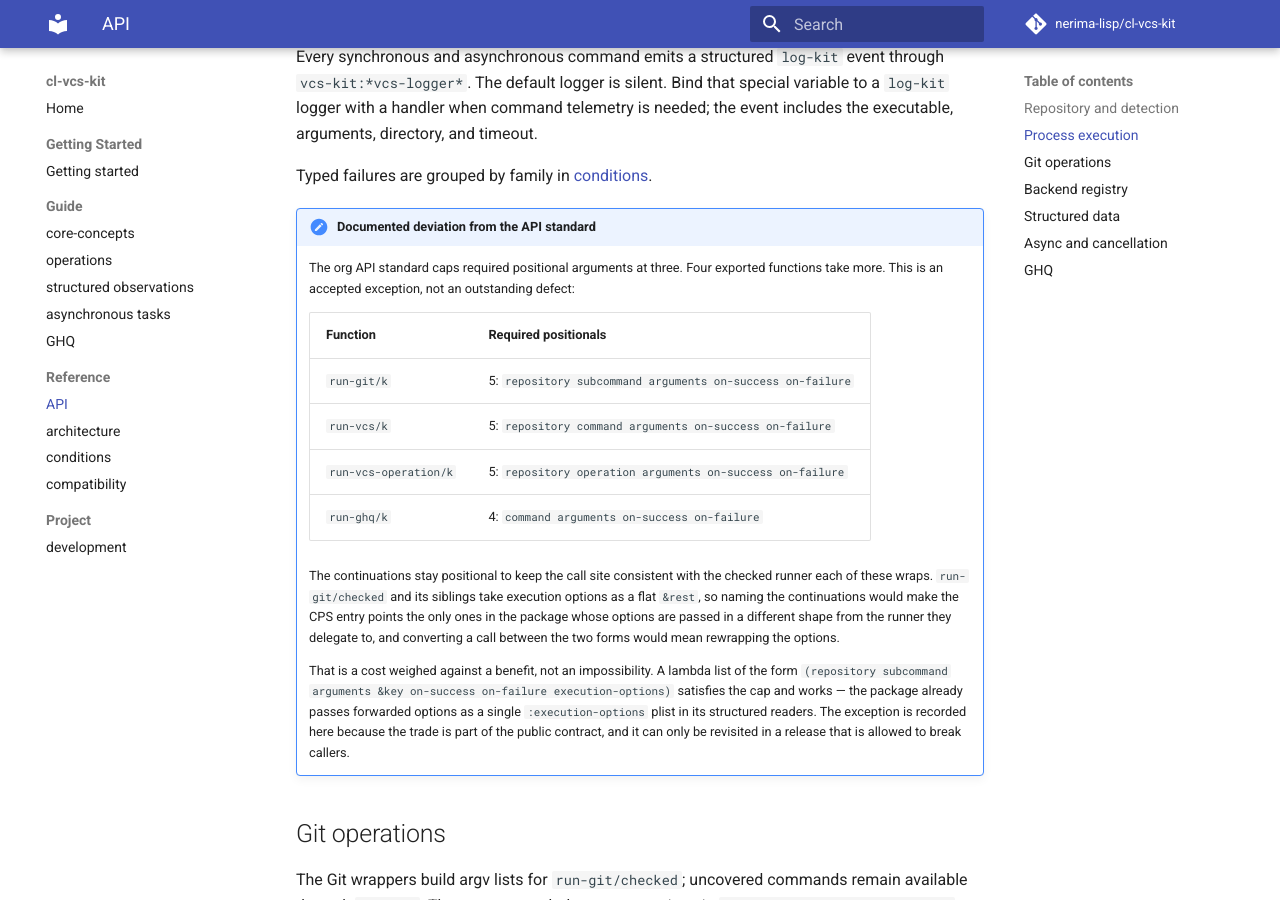
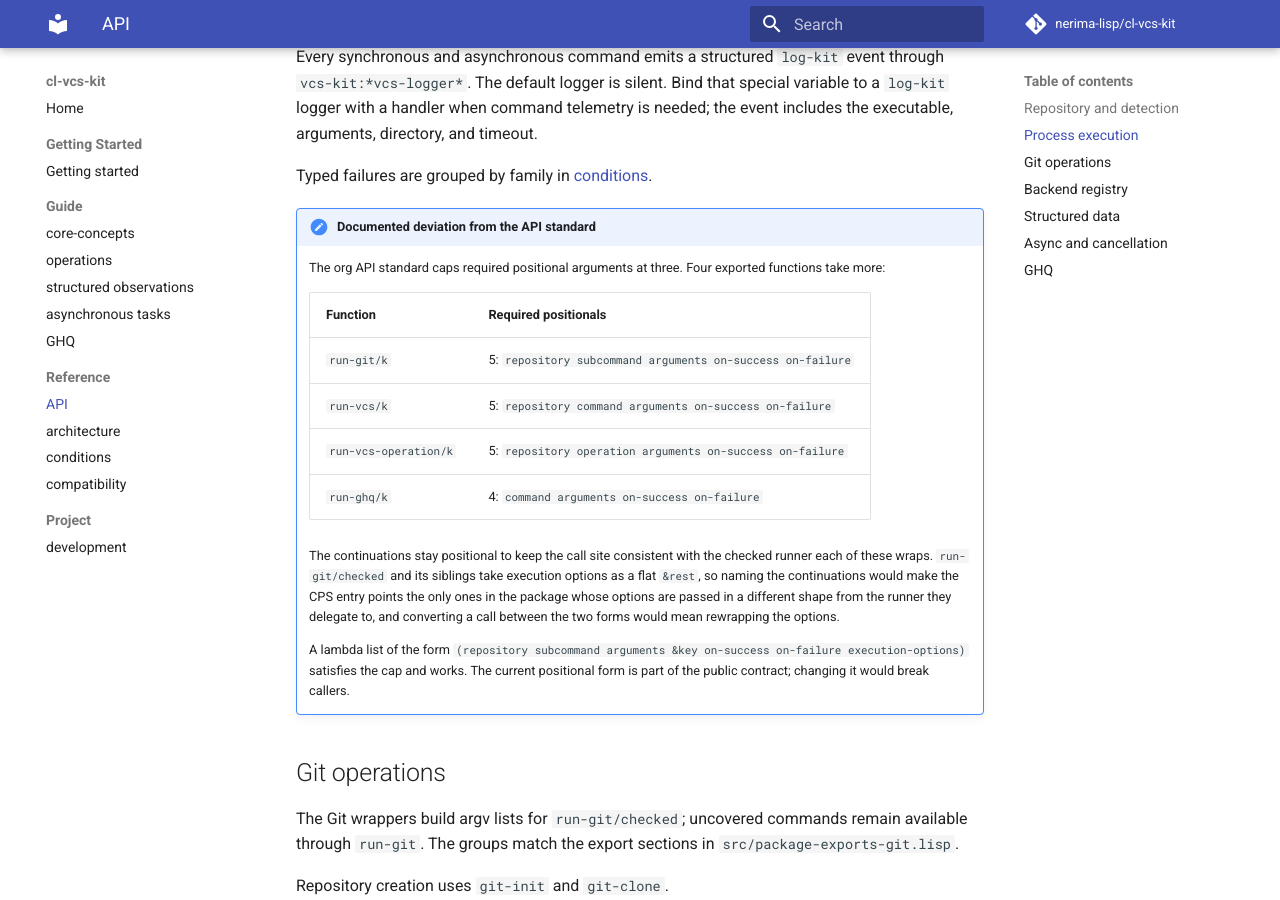
Before and after one commit to nerima-lisp/cl-vcs-kit, an MkDocs documentation site: the page built from docs/src/reference/api.md, in a window 1280 px wide and 900 px high, scrolled down 1114 px. Built offline with MkDocs 1.6.1 and Material for MkDocs 9.7.7, drawn with Linux system fonts in a browser that asks for light colours; comment, search, counter and statistics services are not loaded.

Commit message:
docs: remove API exception meta phrasing

```diff
--- a/docs/src/reference/api.md
+++ b/docs/src/reference/api.md
@@ -56,8 +56,7 @@ Typed failures are grouped by family in [conditions](conditions.md).
 !!! note "Documented deviation from the API standard"
 
     The org API standard caps required positional arguments at three. Four
-    exported functions take more. This is an accepted exception, not an
-    outstanding defect:
+    exported functions take more:
 
     | Function | Required positionals |
     | --- | --- |
@@ -73,13 +72,10 @@ Typed failures are grouped by family in [conditions](conditions.md).
     in a different shape from the runner they delegate to, and converting a
     call between the two forms would mean rewrapping the options.
 
-    That is a cost weighed against a benefit, not an impossibility. A lambda
-    list of the form `(repository subcommand arguments &key on-success
-    on-failure execution-options)` satisfies the cap and works — the package
-    already passes forwarded options as a single `:execution-options` plist in
-    its structured readers. The exception is recorded here because the trade
-    is part of the public contract, and it can only be revisited in a release
-    that is allowed to break callers.
+    A lambda list of the form `(repository subcommand arguments &key on-success
+    on-failure execution-options)` satisfies the cap and works. The current
+    positional form is part of the public contract; changing it would break
+    callers.
 
 ## Git operations
 
```
Also changed, not shown: 4 other files.
